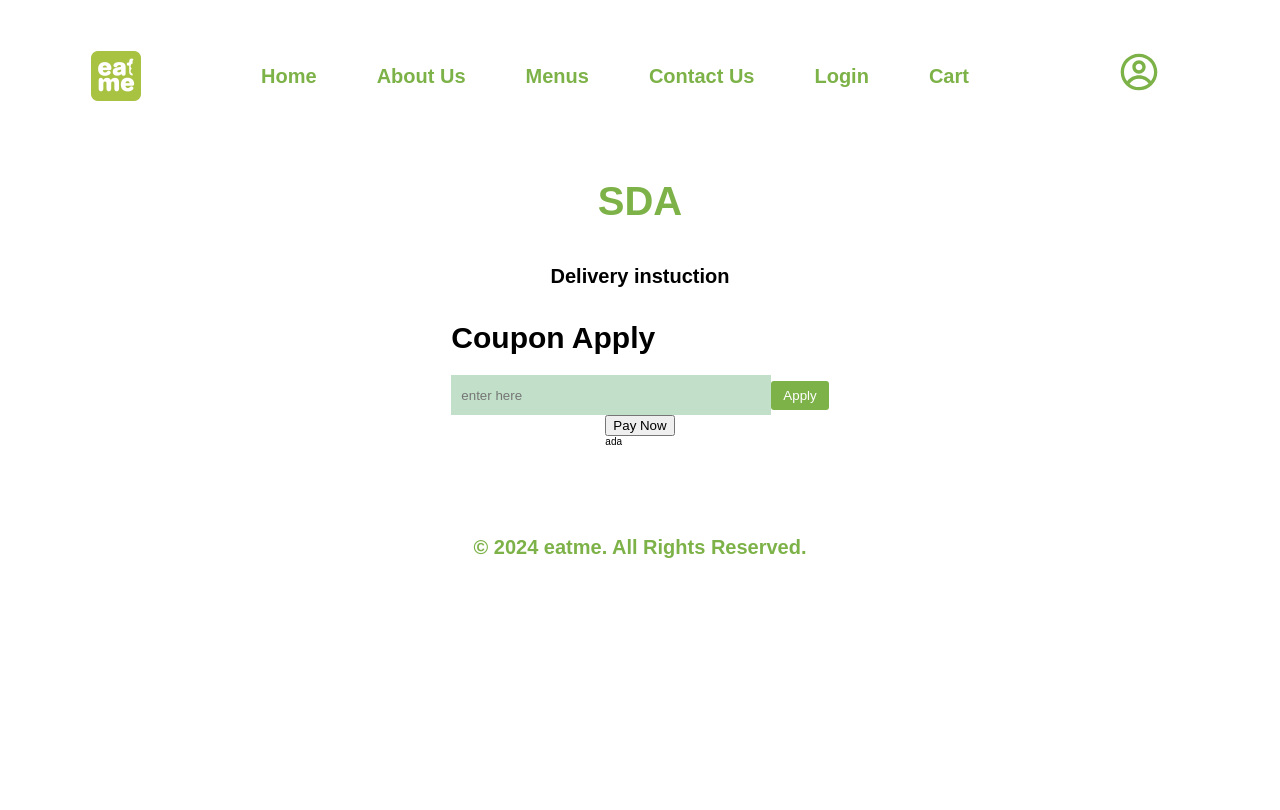
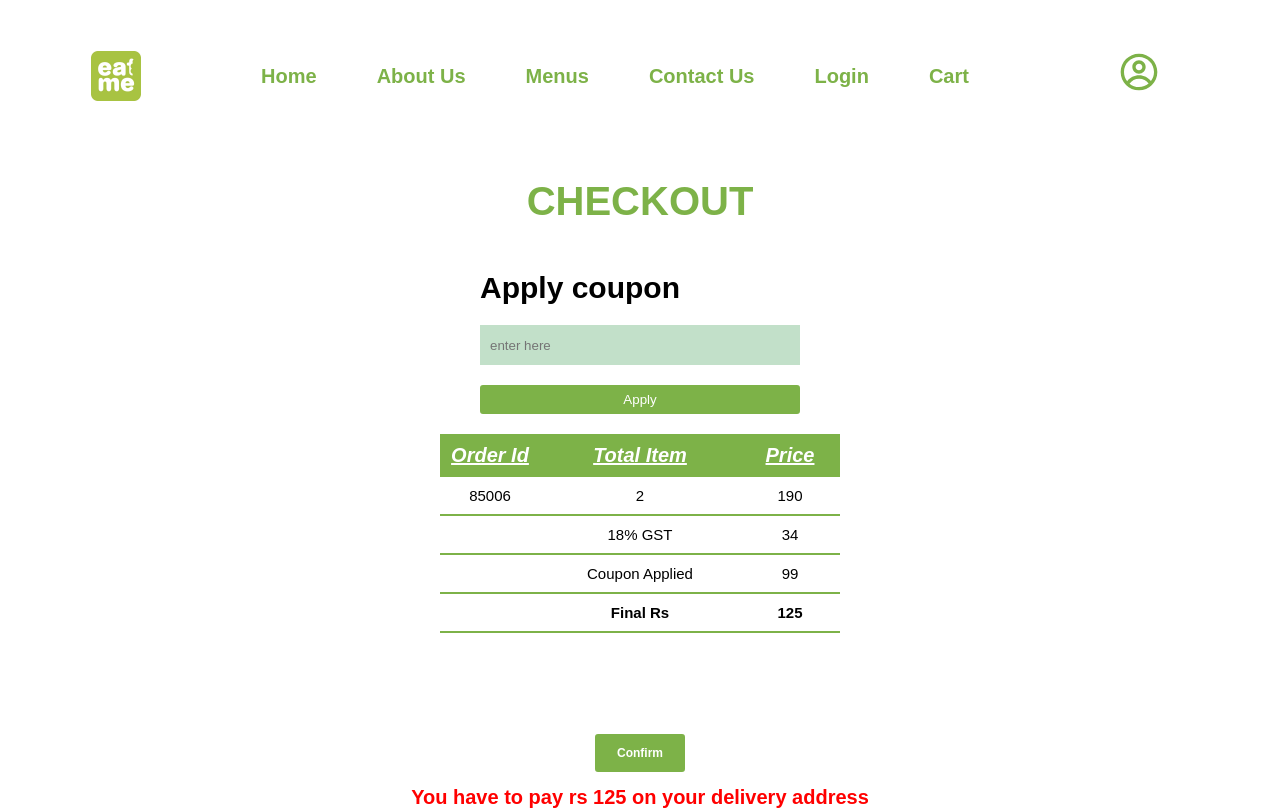
Before and after one commit to apurba-sarkar/eatmeweb, a React (Vite) app in the folder client/: page /checkout in a window 1280 px wide. Shown: the top 810 px of the page. Built offline with nearby package versions, Linux system fonts and the light colour scheme; a web font is replaced by a local one.

Commit message:
logic implimentation

```diff
--- a/client/package.json
+++ b/client/package.json
@@ -10,11 +10,13 @@
     "preview": "vite preview"
   },
   "dependencies": {
+    "@reduxjs/toolkit": "^2.2.6",
     "razorpay": "^2.9.4",
     "react": "^18.2.0",
     "react-dom": "^18.2.0",
     "react-hook-form": "^7.51.5",
     "react-icons": "^5.2.1",
+    "react-redux": "^9.1.2",
     "react-router-dom": "^6.23.1",
     "styled-components": "^6.1.11"
   },
--- a/client/src/App.jsx
+++ b/client/src/App.jsx
@@ -3,12 +3,12 @@
 // import viteLogo from "/vite.svg";
 import "./App.css";
 // import "./Global/variable.css";
-import { Route, Routes, } from "react-router-dom";
+import { Route, Routes } from "react-router-dom";
 import Menu from "./pages/Menu";
 import SingleDish from "./pages/SingleDish";
 import Home from "./pages/Home";
 import Login from "./pages/Login";
-import Signup from './pages/Signup';
+import Signup from "./pages/Signup";
 import Navbar from "./Components/Navbar";
 import Footer from "./Components/Footer";
 import Contactus from "./pages/Contactus";
@@ -16,29 +16,28 @@ import Aboutus from "./pages/Aboutus";
 import Profile from "./pages/Profile";
 import Cart from "./pages/Cart";
 import CheckOut from "./pages/CheckOut";
-
-
-
-
+import { Provider } from "react-redux";
+import store from "./store";
 
 function App() {
-
   return (
     <>
-    <Navbar/>
-      <Routes>
-        <Route exact path="/" element={<Home/>}/>
-        <Route exact path="/login" element={<Login/>}/>
-        <Route exact path="/profile" element={<Profile/>}/>
-        <Route exact path="/signup" element={<Signup/>}/>
-        <Route exact path="/Menu" element={<Menu/>}/>
-        <Route exact path="/aboutus" element={<Aboutus/>}/>
-        <Route exact path="/contactus" element={<Contactus/>}/>
-        <Route exact path="/cart" element={<Cart/>}/>
-        <Route exact path="/checkout" element={<CheckOut/>}/>
-        <Route path="/single/:id" element={<SingleDish/>}/>
-      </Routes>
-      <Footer/>
+      <Provider store={store}>
+        <Navbar />
+        <Routes>
+          <Route exact path="/" element={<Home />} />
+          <Route exact path="/login" element={<Login />} />
+          <Route exact path="/profile" element={<Profile />} />
+          <Route exact path="/signup" element={<Signup />} />
+          <Route exact path="/Menu" element={<Menu />} />
+          <Route exact path="/aboutus" element={<Aboutus />} />
+          <Route exact path="/contactus" element={<Contactus />} />
+          <Route exact path="/cart" element={<Cart />} />
+          <Route exact path="/checkout" element={<CheckOut />} />
+          <Route path="/single/:id" element={<SingleDish />} />
+        </Routes>
+        <Footer />
+      </Provider>
     </>
   );
 }
--- a/client/src/Components/FullDetails.jsx
+++ b/client/src/Components/FullDetails.jsx
@@ -2,11 +2,18 @@
 import React from "react";
 import { Headings } from "../ui/Headings";
 import { Button } from "../ui/Button";
+import { useDispatch } from "react-redux";
+import { addDish } from "../reducers/dishSlice";
 
 export default function FullDetails({ dish }) {
+  const dispatch=useDispatch()
   const time = Math.floor(Math.random() * 100);
-  console.log(dish);
-  console.log(time);
+  const addToCart=()=>{
+    dispatch(addDish(dish))
+  }
+
+  // console.log(dish);
+  // console.log(time);
   return (
     <>
       {!dish.id ? (
@@ -40,7 +47,7 @@ export default function FullDetails({ dish }) {
                 <div>Formula x</div>
               </Headings>
             </div>
-            <Button varient="primary">Add To Cart</Button>
+            <Button varient="primary" onClick={addToCart}>Add To Cart</Button>
           </div>
         </>
       )}
--- a/client/src/pages/CheckOut.jsx
+++ b/client/src/pages/CheckOut.jsx
@@ -4,20 +4,79 @@ import { Button } from "../ui/Button";
 import { Input } from "../ui/Input";
 import { Box } from "../ui/Box";
 import PaymentComponent from "../Components/PaymentComponent";
+import { TableBuilder, TableData, TableHead, TableRow } from "../ui/Table";
+import { useSelector } from "react-redux";
 
 export default function CheckOut() {
-  return (
+  const cartDishes = useSelector((state) => state.dish.allDishes);
+  console.log(cartDishes);
+  const totalPrice = cartDishes.reduce((total, dish) => total + dish.price, 0);
+  const totalDish = cartDishes.length;
+  console.log(totalPrice, totalDish);
+  const orderIdGen = () => {
+    const now = new Date();
+    const hours = now.getHours();
+    const minutes = now.getMinutes();
+    const seconds = now.getSeconds();
+    const nows = hours * 10000 + minutes * 100 + seconds;
+    return nows;
+  };
+
+  const Gst =Math.round( totalPrice * 0.18,0) ;
+  const coupon = 99
+  const finalprice= totalPrice+ Gst - coupon
+    return (
     <div className="checkout">
       <Headings type="h1" colorvar="primary">
-        sda
+        CHECKOUT
       </Headings>
-      <Headings>Delivery instuction</Headings>
+
       <Box color="none" type="support">
-        <Headings type="h2">Coupon Apply</Headings>
-        <Input varient="input" placeholder="enter here" />
-        <Button varient="primary">Apply</Button>
+        <Headings type="h2">Apply coupon</Headings>
+        <div className="checkout-coupon">
+          <Input varient="input" placeholder="enter here" />
+
+          <Button varient="primary">Apply</Button>
+        </div>
       </Box>
-      <PaymentComponent />
+      <div className="checkout-table">
+        <TableBuilder size="special">
+          <TableHead col="three">
+            <TableData>Order Id</TableData>
+            <TableData>Total Item</TableData>
+            <TableData>Price</TableData>
+          </TableHead>
+          <TableRow col="three">
+            <TableData>{orderIdGen()}</TableData>
+            <TableData>{totalDish}</TableData>
+            <TableData>{totalPrice}</TableData>
+          </TableRow>
+          <TableRow col="three">
+            <TableData></TableData>
+            <TableData>18% GST</TableData>
+            <TableData>{Gst}</TableData>
+          </TableRow>
+          <TableRow col="three">
+            <TableData></TableData>
+            <TableData>Coupon Applied</TableData>
+            <TableData>{coupon}</TableData>
+          </TableRow>
+          <TableRow col="three" style={{ fontWeight: "bold" }}>
+            <TableData></TableData>
+            <TableData>Final Rs</TableData>
+            <TableData>
+            {finalprice}
+            </TableData>
+          </TableRow>
+        </TableBuilder>
+        {/* <PaymentComponent /> */}
+      </div>
+      <Button varient="primary" size="m">
+        Confirm
+      </Button>
+      <Headings colorvar="danger">
+        You have to pay rs <span>{finalprice} </span> on your delivery address
+      </Headings>
     </div>
   );
 }
--- a/client/src/pages/Home.jsx
+++ b/client/src/pages/Home.jsx
@@ -1,9 +1,11 @@
 /* eslint-disable react/no-unescaped-entities */
 
+import { useNavigate } from "react-router-dom";
 import { Button } from "../ui/Button";
 import { Headings } from "../ui/Headings";
 
 export default function Home() {
+  const navigate= useNavigate()
   return (
     <div className="home">
 
@@ -20,7 +22,7 @@ export default function Home() {
             dishes are designed to not only satiate your hunger but to create a
             memorable dining experience.
           </p>
-          <Button varient="primary" size="l">Book A Table</Button>
+          <Button varient="primary" size="l" onClick={()=>navigate("/menu")}>Order Now</Button>
         </div>
         <div className="homeimg">
           <img src="./burger.png" alt="" />
--- a/client/src/pages/Menu.jsx
+++ b/client/src/pages/Menu.jsx
@@ -9,14 +9,20 @@ import { TableBuilder, TableData, TableHead, TableRow } from "../ui/Table";
 import { Button } from "../ui/Button";
 import { useState } from "react";
 import FullDetails from "../Components/FullDetails";
+import { useDispatch } from "react-redux";
+import { addDish } from "../reducers/dishSlice";
 // import SingleDish from "./SingleDish";
 export default function Menu() {
   // const navigate = useNavigate();
   // console.log(data);
   // console.log(data[0].id);
+// const dispatch = useDispatch()
 
   const [dish, setDish] = useState("");
   // console.log(data[0].item);
+// const addToCart=()=>{
+//   dispatch(addDish())
+// }
 
   return (
     <div>
--- /dev/null
+++ b/client/src/reducers/dishSlice.js
@@ -0,0 +1,28 @@
+import { createSlice } from "@reduxjs/toolkit";
+
+const sample = [
+  { id: 19, item: "waffles", price: 90 },
+  { id: 20, item: "crepes", price: 100 },
+];
+const initialState = {
+  allDishes: [...sample],
+};
+
+const dishSlice = createSlice({
+  name: "addDish",
+  initialState,
+  reducers: {
+    addDish(state, action) {
+      state.allDishes = [...state.allDishes, action.payload];
+    },
+    removeDish(state, action) {
+      state.allDishes = state.allDishes.filter(
+        (dish) => dish.id != action.payload
+      );
+      console.log("dish removed")
+    },
+  },
+});
+
+export const { addDish,removeDish } = dishSlice.actions;
+export default dishSlice.reducer;
--- /dev/null
+++ b/client/src/store.js
@@ -0,0 +1,9 @@
+import {configureStore} from "@reduxjs/toolkit"
+import dishReducer from "./reducers/dishSlice"
+
+const store = configureStore({
+    reducer:{
+        dish:dishReducer,
+    }
+})
+export default store;
--- a/client/src/styles/Global.style.js
+++ b/client/src/styles/Global.style.js
@@ -379,6 +379,18 @@ figure{
  justify-content:center;
  flex-direction:column;
 }
+
+.checkout-coupon{
+    display:flex;
+    flex-direction:column;
+    justify-content:center;
+    gap:2rem;
+}
+
+
+.checkout-table{
+    margin-top:2rem;
+}
 `;
 
 export default GlobalStyle;
```
Also changed, not shown: client/src/Components/OrderSummary.jsx (+28 -13 lines), client/src/Components/Orders.jsx (+6 -55 lines), 1 other file (tests, documents, lock files or other folders).
